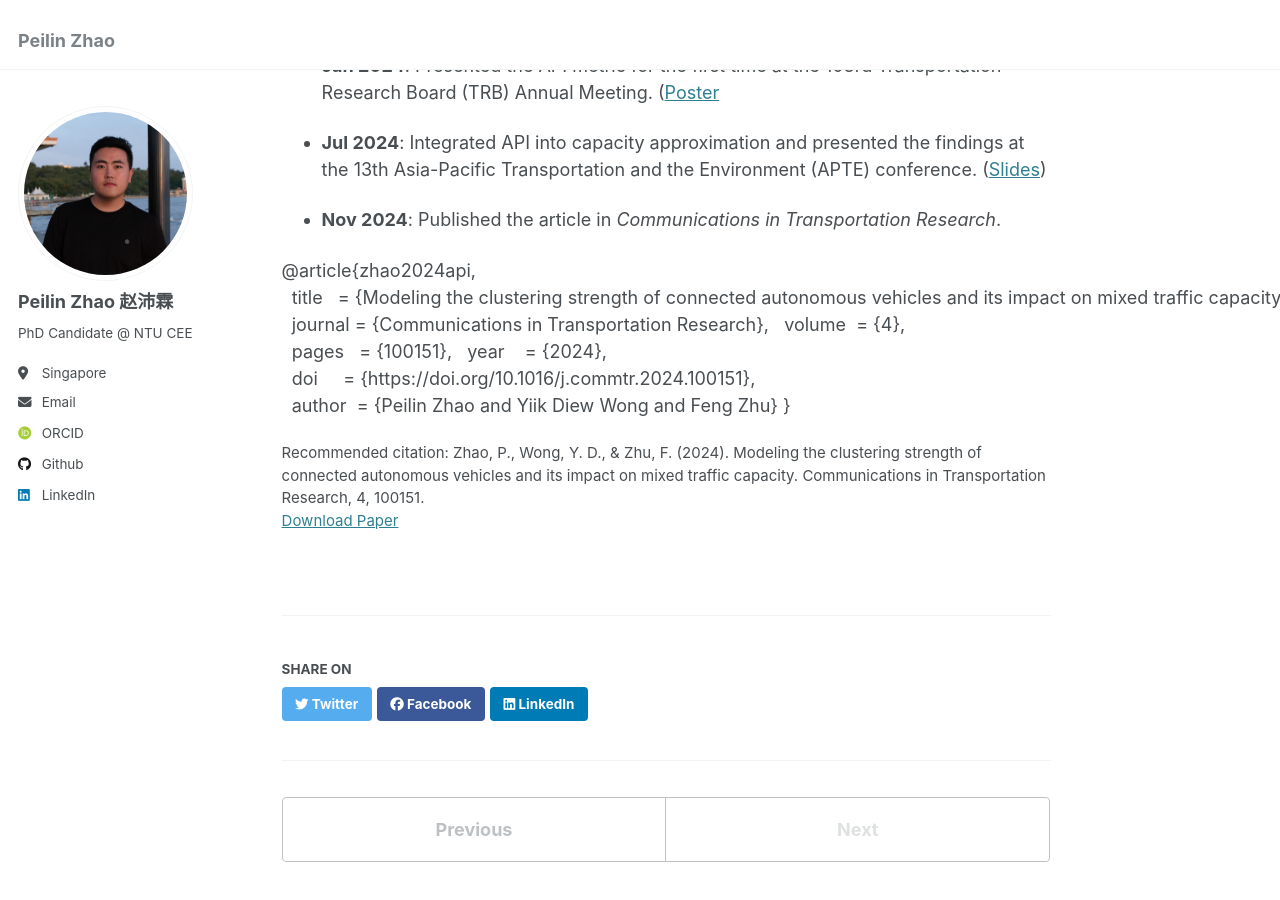
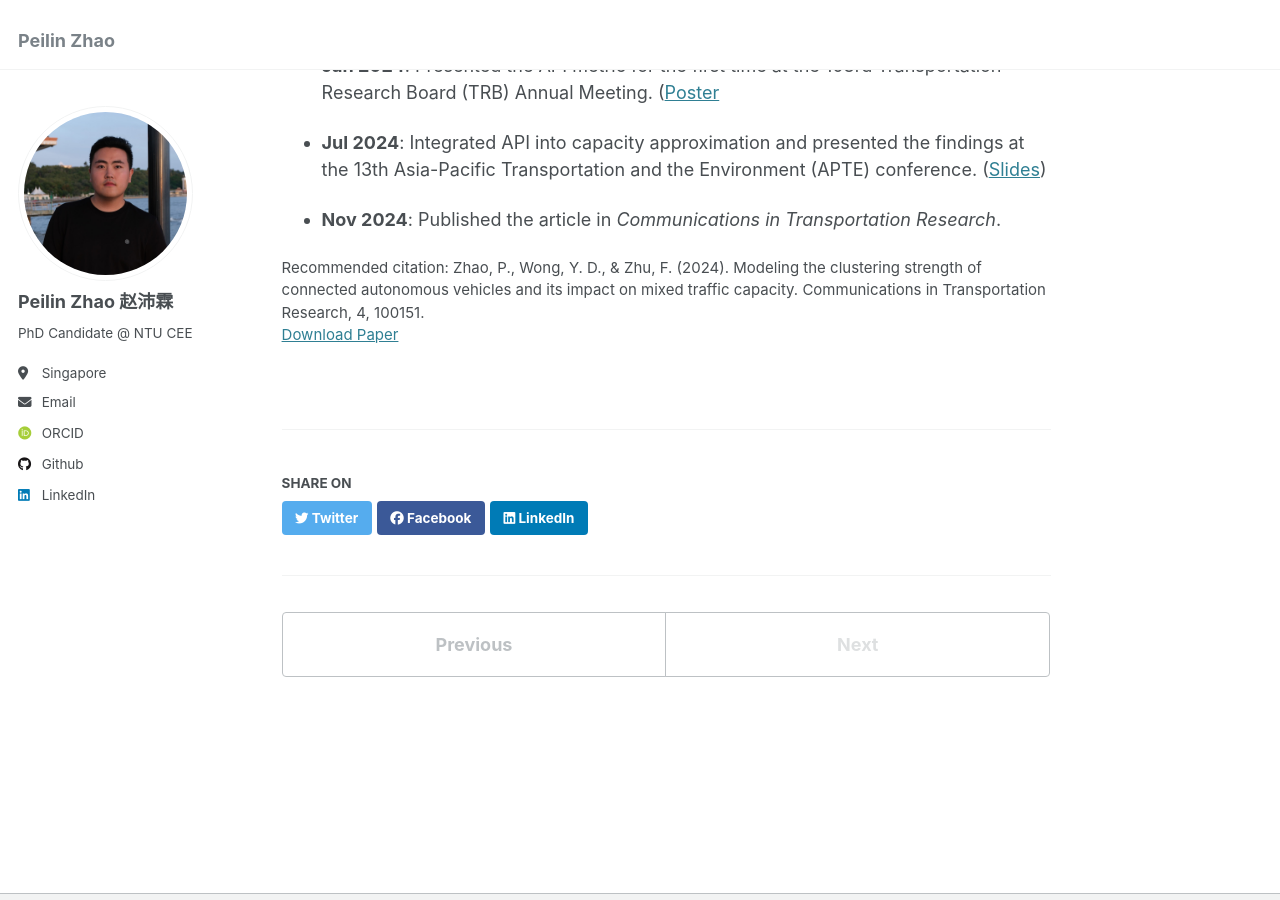
Before and after one commit to Jerry-zpl/Jerry-zpl.github.io, a Jekyll site: the page built from _publications/2024-COMMTR-100151.md, in a window 1280 px wide and 900 px high, scrolled down 944 px. Built offline with Jekyll 4.4.1, drawn with Linux system fonts in a browser that asks for light colours; some web fonts are replaced.

Commit message:
Update 2024-COMMTR-100151.md

```diff
--- a/_publications/2024-COMMTR-100151.md
+++ b/_publications/2024-COMMTR-100151.md
@@ -24,14 +24,3 @@ In a mixed traffic environment consisting of connected autonomous vehicles (CAVs
 - **Jul 2024**: Integrated API into capacity approximation and presented the findings at the 13th Asia-Pacific Transportation and the Environment (APTE) conference. ([Slides](http://jerry-zpl.github.io/files/TRB_poster.pdf))
 
 - **Nov 2024**: Published the article in *Communications in Transportation Research*.
-
-
-@article{zhao2024api,
-&nbsp;&nbsp;title&nbsp;&nbsp;&nbsp;=&nbsp;{Modeling&nbsp;the&nbsp;clustering&nbsp;strength&nbsp;of&nbsp;connected&nbsp;autonomous&nbsp;vehicles&nbsp;and&nbsp;its&nbsp;impact&nbsp;on&nbsp;mixed&nbsp;traffic&nbsp;capacity},
-&nbsp;&nbsp;journal&nbsp;=&nbsp;{Communications&nbsp;in&nbsp;Transportation&nbsp;Research},
-&nbsp;&nbsp;volume&nbsp;&nbsp;=&nbsp;{4},
-&nbsp;&nbsp;pages&nbsp;&nbsp;&nbsp;=&nbsp;{100151},
-&nbsp;&nbsp;year&nbsp;&nbsp;&nbsp;&nbsp;=&nbsp;{2024},
-&nbsp;&nbsp;doi&nbsp;&nbsp;&nbsp;&nbsp;&nbsp;=&nbsp;{https://doi.org/10.1016/j.commtr.2024.100151},
-&nbsp;&nbsp;author&nbsp;&nbsp;=&nbsp;{Peilin&nbsp;Zhao&nbsp;and&nbsp;Yiik&nbsp;Diew&nbsp;Wong&nbsp;and&nbsp;Feng&nbsp;Zhu}
-}
```
